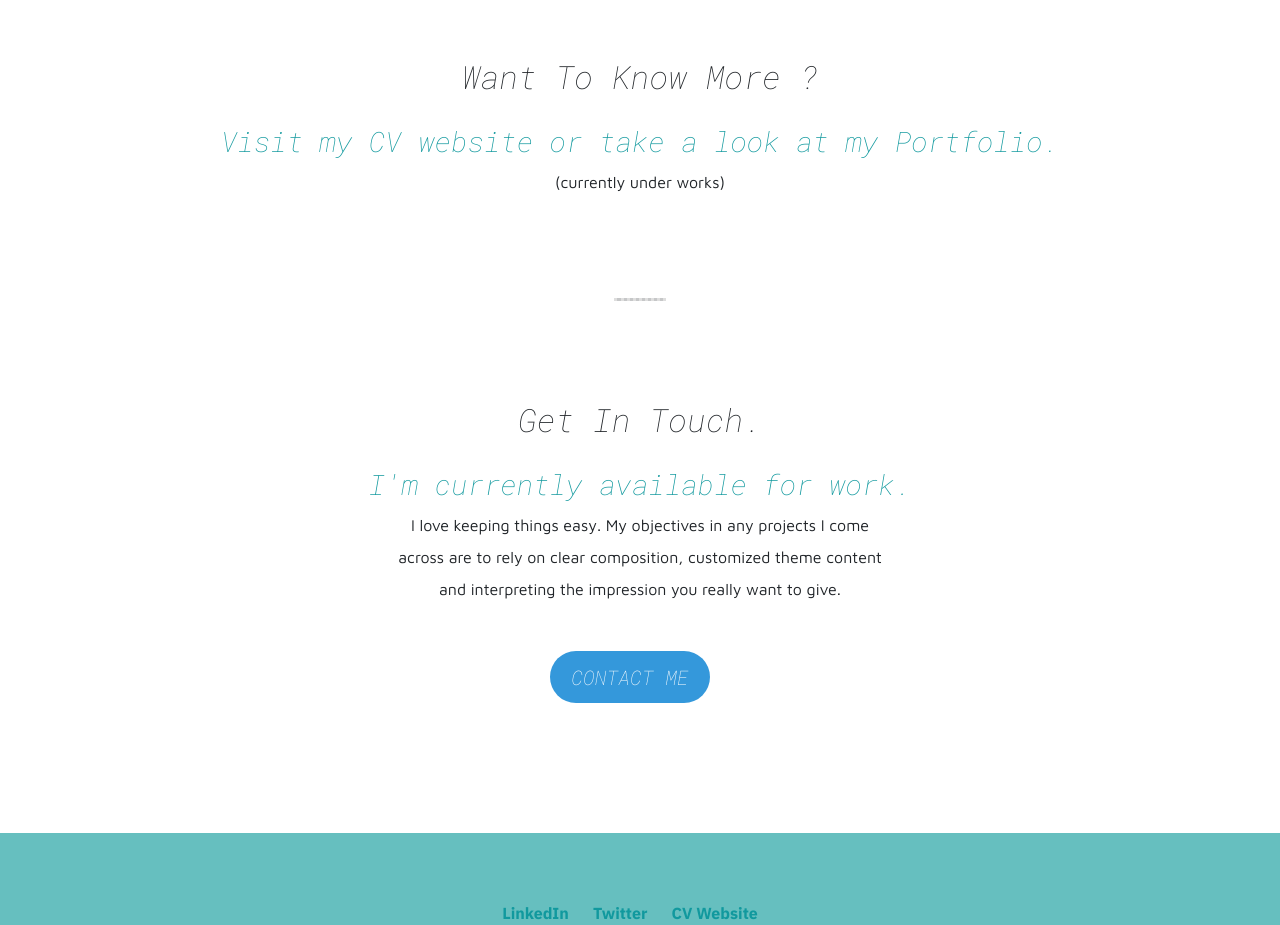
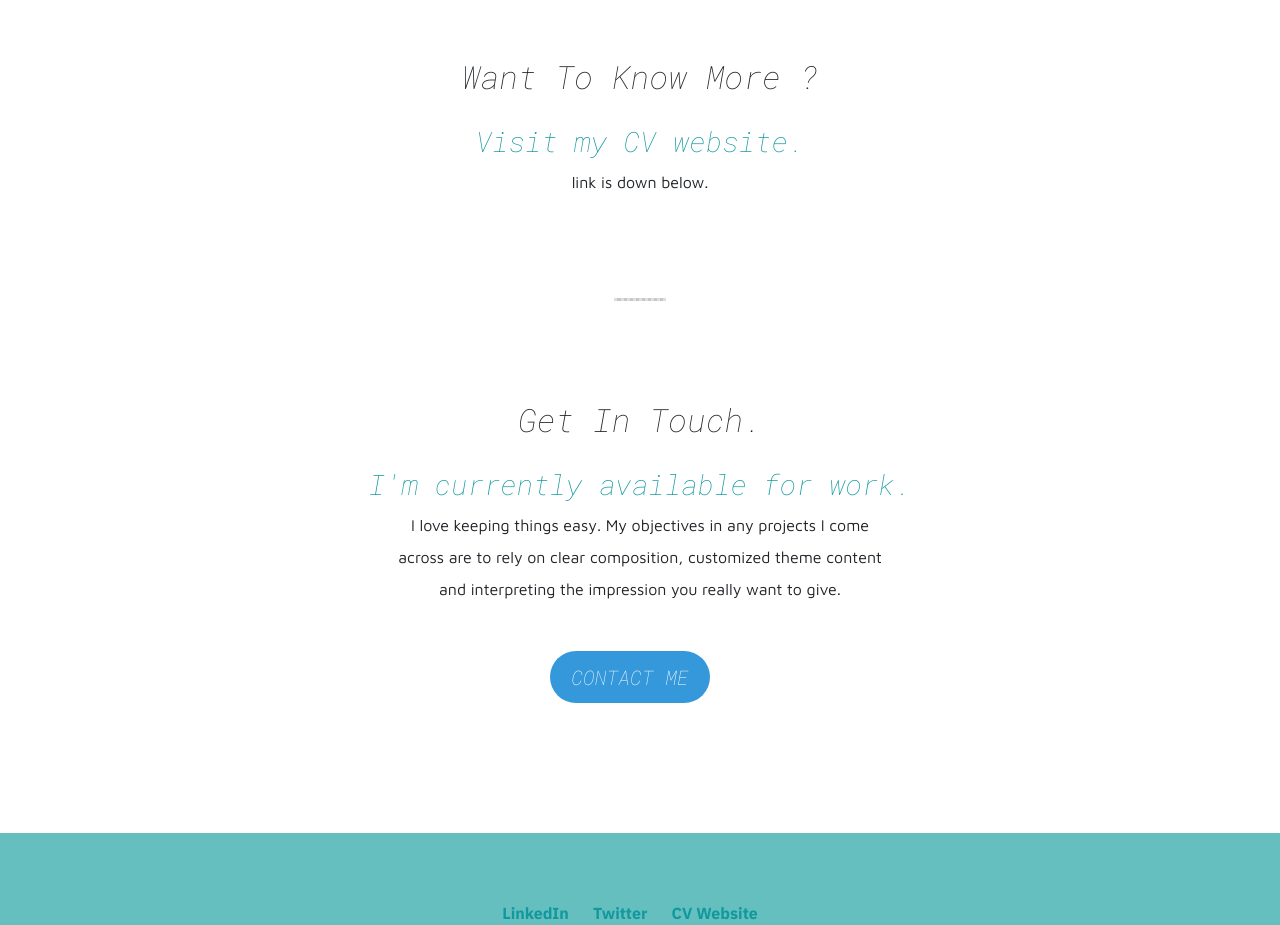
Before and after one commit to patricksayao/css_website, a plain HTML site: page index.html in a window 1280 px wide. Shown: the part 3080-4005 px from the top of the page. Drawn offline with nearby package versions, Linux system fonts and the light colour scheme; a web font is replaced by a local one.

Commit message:
Update index.html

```diff
--- a/index.html
+++ b/index.html
@@ -113,8 +113,10 @@
     <hr>
     <div class="">
       <h2>Want To Know More ?</h2>
-      <h3>Visit my CV website or take a look at my Portfolio.</h3>
-      <p>(currently under works)</p>
+      <h3>Visit my CV website.</h3>
+      <p>link is down below.</p>
+      <!-- <h3>Take a look at my Portfolio.</h3>
+      <p>(currently under works)</p> -->
     </div>
     <hr>
     <div class="contact-me" id="contact">
```
